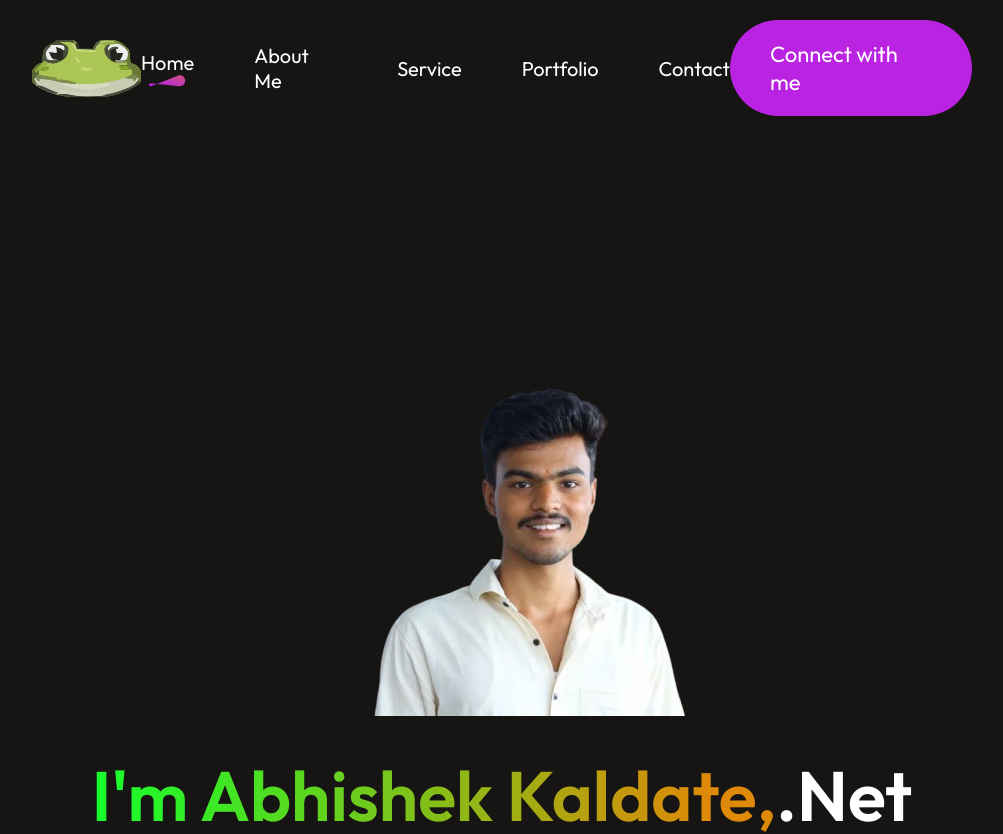
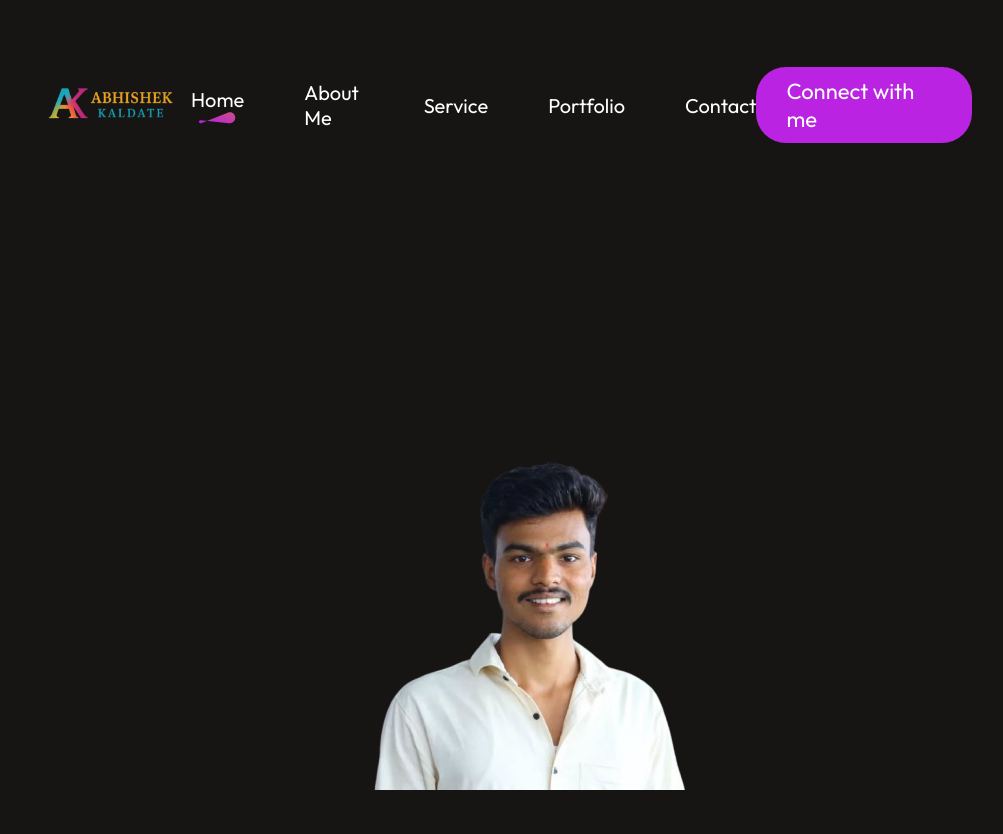
Before and after one commit to abhi1225k/abhi_kaldate, a React (Vite) app: page / in a window 1280 px wide. Shown: the top 834 px of the page, without its empty margins (138-1141 px from the left). Built offline with nearby package versions, Linux system fonts and the light colour scheme.

Commit message:
Abhishek

```diff
--- a/src/Components/Hero/Hero.jsx
+++ b/src/Components/Hero/Hero.jsx
@@ -10,7 +10,7 @@ const Hero = () => {
       <p>Software developers are responsible for designing, developing and maintaining software systems, applications and programs.</p>
       <div className="hero-action">
         <a href="/abhik.pdf" target="_blank" rel="noopener noreferrer" className="btn">Connect With Me</a>
-        <a href="/resume.pdf" target="_blank" rel="noopener noreferrer" className="btn">My Resume</a>
+        <a href="/resume_2025.pdf" target="_blank" rel="noopener noreferrer" className="btn">My Resume</a>
       </div>
     </div>
   );
--- a/src/Components/Navbar/Navbar.css
+++ b/src/Components/Navbar/Navbar.css
@@ -26,8 +26,8 @@
 }
 
 .nav-connect {
-  padding: 20px 40px;
-  border-radius: 50px;
+  padding: 10px 30px;
+  border-radius: 30px;
   background: linear-gradient(267deg, #DA7C25 0.3%, #B923E1 1.06%);
   font-size: 22px;
   cursor: pointer;
--- a/src/Components/Navbar/Navbar.jsx
+++ b/src/Components/Navbar/Navbar.jsx
@@ -5,6 +5,7 @@ import AnchorLink from 'react-anchor-link-smooth-scroll'
 import underline from '../../assets/nav_underline.svg'
 import menu_open from '../../assets/menu_open.svg'
 import menu_close from '../../assets/menu_close.svg'
+import aklogo from '../../assets/aklogo.png'
 
 
 const Navbar = () => {
@@ -23,7 +24,7 @@ const closeMenu = () => {
   return (
 
     <div className="navbar">
-      <img src={frog} alt="" className='logo' />
+      <img src={aklogo} alt="" className='logo'  height='170px' width='159px'/>
       <img src={menu_open} onClick={openMenu}  alt="" className='nav-mob-open'/>
       <ul ref={menuRef} className='nav-menu'>
         <img src={menu_close} onClick={closeMenu} alt="" className='nav-mob-close' />
```
Also changed, not shown: src/assets/aklogo.png (added), 1 other file (tests, documents, lock files or other folders).
